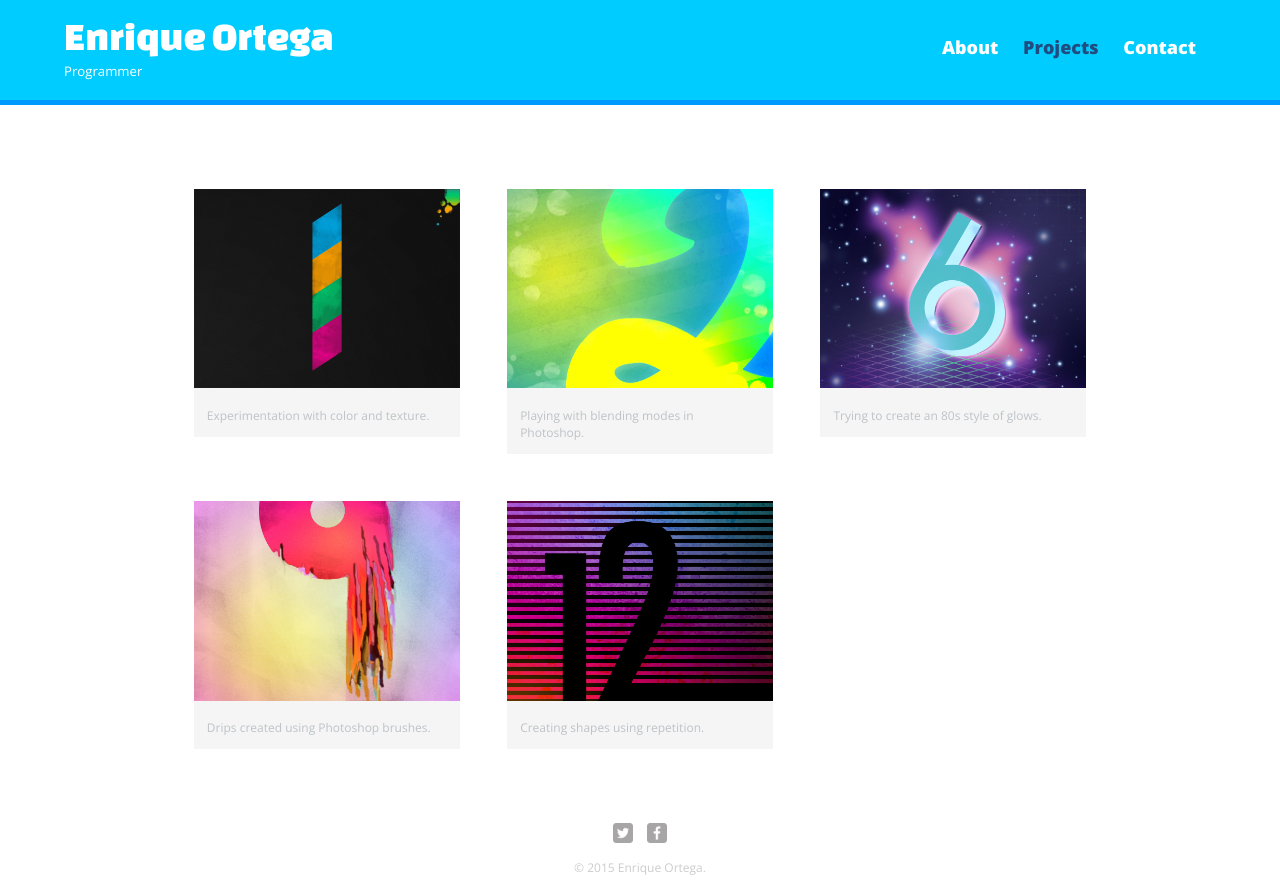
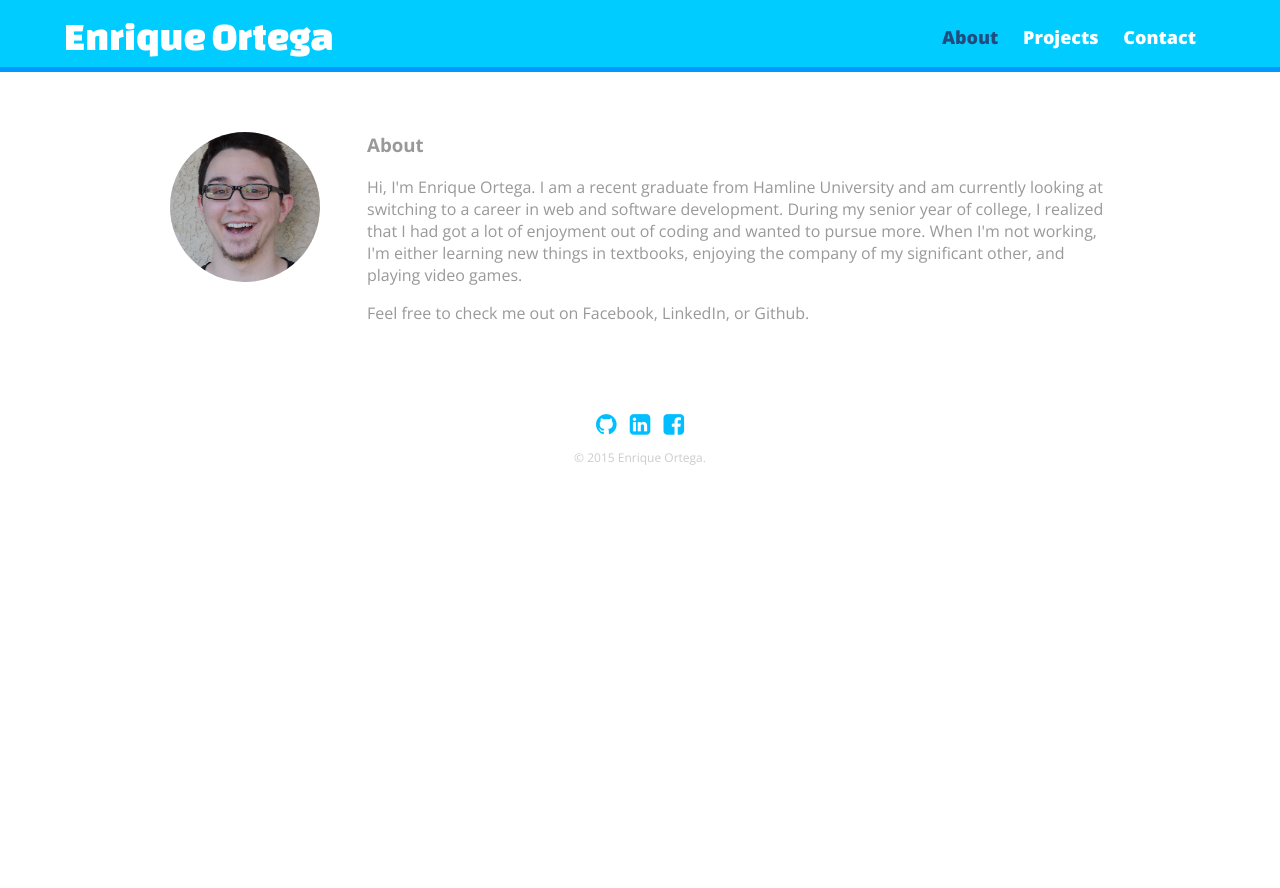
Before and after one commit to enriqueortega/Website, a plain HTML site: page index.html in a window 1280 px wide. After the commit the page ends 800 px from the top, so only its background shows below. Drawn offline with nearby package versions, Linux system fonts and the light colour scheme.

Commit message:
Cleaned up and renamed pages

```diff
--- a/css/main.css
+++ b/css/main.css
@@ -63,7 +63,7 @@ h2 {
 nav {
 	text-align: center;
 	padding: 10px 0;
-	margin: 20px 0 0;
+	margin: 10px 0 0;
 }
 
 nav ul {
@@ -97,7 +97,6 @@ footer {
 
 .social-icon {
 	width: 20px;
-	height: 20px;
 	margin: 0 5px;
 }
 
@@ -163,7 +162,7 @@ footer {
 	margin: 0 0 10px;
 }
 
-.contact-info li.phone a {
+/*.contact-info li.phone a {
 	background-image: url('../img/phone.png');
 }
 
@@ -173,7 +172,7 @@ footer {
 
 .contact-info li.github a {
 	background-image: url('../img/twitter.png');
-}
+}*/
 
 
 /*****************************************
@@ -204,7 +203,7 @@ h1, h2 {
 
 /* links */
 a {
-	color: #6ab47b;
+	color: #00beff;
 }
 
 /* nav link color*/
--- a/index.html
+++ b/index.html
@@ -1,65 +1,45 @@
 <!DOCTYPE html>
 <html>
 	<head>
+		<meta charset="utf-8">
 		<title>Enrique Ortega | Programmer</title>
+		<!--NORMALIZE CSS  (http://necolas.github.io/normalize.css/)  -->
 		<link rel="stylesheet" href ="css/normalize.css" type="text/css">
+		<link rel="stylesheet" href="//maxcdn.bootstrapcdn.com/font-awesome/4.3.0/css/font-awesome.min.css">
+		<!-- GOOGLE FONTS -->
 		<link href='http://fonts.googleapis.com/css?family=Changa+One|Open+Sans:400italic,700italic,400,700,800' rel='stylesheet' type='text/css'>
+		<!-- MAIN CSS -->
 		<link rel="stylesheet" href ="css/main.css" type="text/css">
+		<!-- BREAKPOINT CSS -->
 		<link rel="stylesheet" href ="css/responsive.css" type="text/css">
+		<!-- FONT AWESOME  (http://fortawesome.github.io/Font-Awesome/)-->
+		<link rel="stylesheet" href="font-awesome/css/font-awesome.min.css">
 		<meta name="viewport" content="width=device-width, initial-scale=1.0">
 	</head>
 	<body>
 		<header>
 			<a href="index.html" id="logo">
 				<h1>Enrique Ortega</h1>
-				<h2>Programmer</h2>
 			</a>
 			<nav>
 				<ul>
-					<li><a href="about.html">About</a></li>
-					<li><a href="index.html" class="selected">Projects</a></li>
+					<li><a href="index.html" class="selected">About</a></li>
+					<li><a href="projects.html">Projects</a></li>
 					<li><a href="contact.html">Contact</a></li>
 				</ul>
 			</nav>
 		</header>
 		<div id="wrapper">
 			<section>
-				<ul id="gallery">
-					<li>
-						<a href="img/numbers-01.jpg">
-							<img src="img/numbers-01.jpg" alt="">
-							<p>Experimentation with color and texture.</p>
-						</a>
-					</li>
-					<li>
-						<a href="img/numbers-02.jpg">
-							<img src="img/numbers-02.jpg" alt="">
-							<p>Playing with blending modes in Photoshop.</p>
-						</a>
-					</li>
-					<li>
-						<a href="img/numbers-06.jpg">
-							<img src="img/numbers-06.jpg" alt="">
-							<p>Trying to create an 80s style of glows.</p>
-						</a>
-					</li>
-					<li>
-						<a href="img/numbers-09.jpg">
-							<img src="img/numbers-09.jpg" alt="">
-							<p>Drips created using Photoshop brushes.</p>
-						</a>
-					</li>
-					<li>
-						<a href="img/numbers-12.jpg">
-							<img src="img/numbers-12.jpg" alt="">
-							<p>Creating shapes using repetition.</p>
-						</a>
-					</li>
-				</ul>
+				<img src="img/enriqueortega.jpg" alt="Photograph of Enrique Ortega" class="profile-photo">
+				<h3>About</h3>
+				<p>Hi, I'm Enrique Ortega. I am a recent graduate from Hamline University and am currently looking at switching to a career in web and software development. During my senior year of college, I realized that I had got a lot of enjoyment out of coding and wanted to pursue more. When I'm not working, I'm either learning new things in textbooks, enjoying the company of my significant other, and playing video games.</p>
+				<p>Feel free to check me out on Facebook, LinkedIn, or Github.</p>
 			</section>
 			<footer>
-				<a href="https://github.com/enriqueortega"><img src="img/twitter-wrap.png" alt="Github Logo" class="social-icon"></a>
-				<a href="https://www.facebook.com/Enrique.F.M.Ortega"><img src="img/facebook-wrap.png" alt="Facebook Logo" class="social-icon"></a>
+				<a href="https://github.com/enriqueortega" class="social-icon"><i class="fa fa-github fa-2x"></i></a>
+				<a href="https://www.linkedin.com/in/enriquefmortega" class="social-icon"><i class="fa fa-linkedin-square fa-2x"></i></a>
+				<a href="https://www.facebook.com/Enrique.F.M.Ortega" class="social-icon"><i class="fa fa-facebook-square fa-2x"></i></a>
 				<p>&copy; 2015 Enrique Ortega.</p>
 			</footer>
 		</div>
```
Also changed, not shown: contact.html (+14 -6 lines), projects.html (renamed from about.html, +6 -12 lines).
